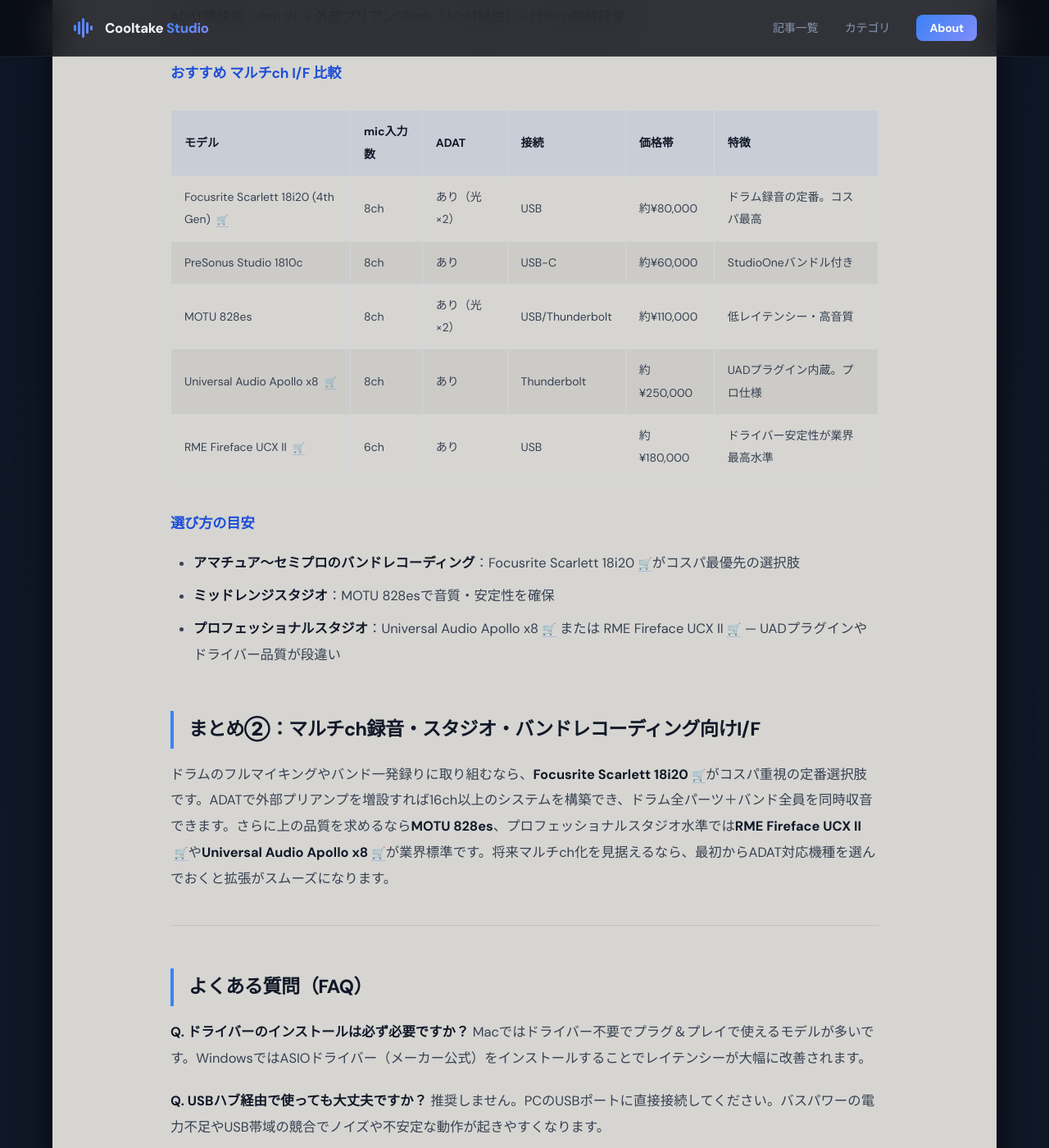
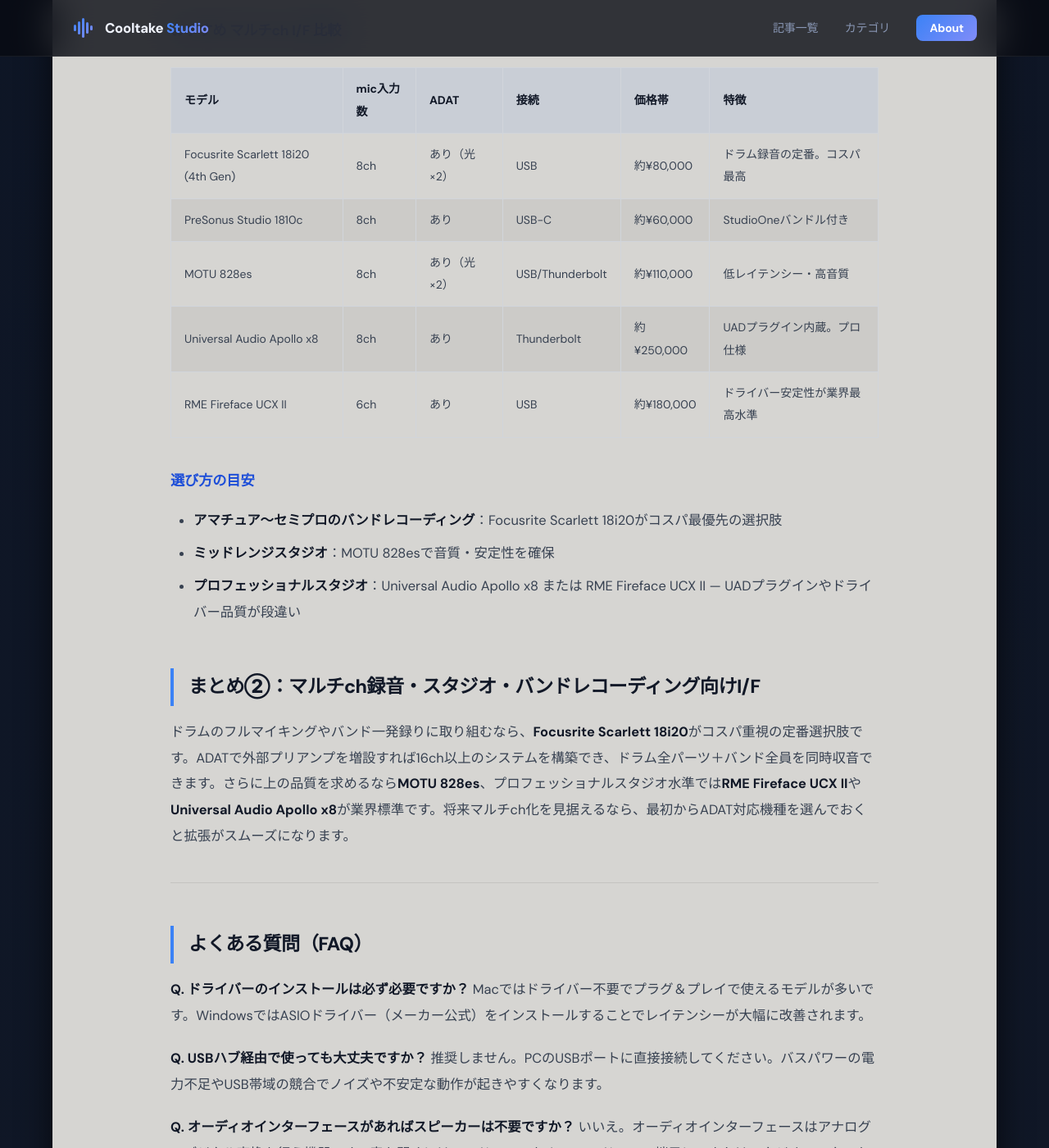
Before and after one commit to cooltake/cooltake.github.io, a Jekyll site: the page built from _posts/2026-05-12-audio-interface-guide.md, in a window 1280 px wide and 1400 px high, scrolled down 5065 px. Shown: the whole window at 82% size. Built offline with Jekyll 4.4.1, drawn with Linux system fonts in a browser that asks for light colours; some web fonts are replaced; some of the changed text lies outside the part shown.

Commit message:
fix(article): remove duplicate ad disclosure and extra blank lines

```diff
--- a/_posts/2026-05-12-audio-interface-guide.md
+++ b/_posts/2026-05-12-audio-interface-guide.md
@@ -68,11 +64,11 @@
 
 | モデル | 価格帯 | 入力数 | 特徴 |
 |--------|--------|--------|------|
-| Focusrite Scarlett Solo (4th Gen) <a href="https://h.accesstrade.net/sp/cc?rk=01001xqc00os63&url=https%3A%2F%2Fwww.soundhouse.co.jp%2Fproducts%2Fdetail%2Fitem%2F328778%2F" rel="nofollow" referrerpolicy="no-referrer-when-downgrade" style="margin-left:.3em;font-size:.85em;text-decoration:none;" title="サウンドハウスで見る">🛒</a> | 約¥15,000 | 1 mic + 1 inst | 初心者定番。ソフト付属 |
-| Focusrite Scarlett 2i2 (4th Gen) <a href="https://h.accesstrade.net/sp/cc?rk=01001xqc00os63&url=https%3A%2F%2Fwww.soundhouse.co.jp%2Fproducts%2Fdetail%2Fitem%2F328775%2F" rel="nofollow" referrerpolicy="no-referrer-when-downgrade" style="margin-left:.3em;font-size:.85em;text-decoration:none;" title="サウンドハウスで見る">🛒</a> | 約¥22,000 | 2 mic/inst | コスパ最強。2チャンネル |
-| Roland Rubix22 <a href="https://h.accesstrade.net/sp/cc?rk=01001xqc00os63&url=https%3A%2F%2Fwww.soundhouse.co.jp%2Fproducts%2Fdetail%2Fitem%2F238227%2F" rel="nofollow" referrerpolicy="no-referrer-when-downgrade" style="margin-left:.3em;font-size:.85em;text-decoration:none;" title="サウンドハウスで見る">🛒</a> | 約¥18,000 | 2 mic/inst | ローランド品質。堅牢な設計 |
-| MOTU M2 <a href="https://h.accesstrade.net/sp/cc?rk=01001xqc00os63&url=https%3A%2F%2Fwww.soundhouse.co.jp%2Fproducts%2Fdetail%2Fitem%2F269730%2F" rel="nofollow" referrerpolicy="no-referrer-when-downgrade" style="margin-left:.3em;font-size:.85em;text-decoration:none;" title="サウンドハウスで見る">🛒</a> | 約¥28,000 | 2 mic/inst | 192kHz対応。音質重視派に |
-| SSL 2+ <a href="https://h.accesstrade.net/sp/cc?rk=01001xqc00os63&url=https%3A%2F%2Fwww.soundhouse.co.jp%2Fproducts%2Fdetail%2Fitem%2F355363%2F" rel="nofollow" referrerpolicy="no-referrer-when-downgrade" style="margin-left:.3em;font-size:.85em;text-decoration:none;" title="サウンドハウスで見る">🛒</a> | 約¥32,000 | 2 mic + 2 inst | プロ仕様。ループバック搭載 |
+| Focusrite Scarlett Solo (4th Gen) | 約¥15,000 | 1 mic + 1 inst | 初心者定番。ソフト付属 |
+| Focusrite Scarlett 2i2 (4th Gen) | 約¥22,000 | 2 mic/inst | コスパ最強。2チャンネル |
+| Roland Rubix22 | 約¥18,000 | 2 mic/inst | ローランド品質。堅牢な設計 |
+| MOTU M2 | 約¥28,000 | 2 mic/inst | 192kHz対応。音質重視派に |
+| SSL 2+ | 約¥32,000 | 2 mic + 2 inst | プロ仕様。ループバック搭載 |
 
 ---
 
@@ -101,7 +97,7 @@
 
 ## まとめ①：ホームスタジオ・宅録向けI/Fの選び方
 
-予算が限られているなら**Focusrite Scarlett 2i2**<a href="https://h.accesstrade.net/sp/cc?rk=01001xqc00os63&url=https%3A%2F%2Fwww.soundhouse.co.jp%2Fproducts%2Fdetail%2Fitem%2F328775%2F" rel="nofollow" referrerpolicy="no-referrer-when-downgrade" style="margin-left:.3em;font-size:.85em;text-decoration:none;" title="サウンドハウスで見る">🛒</a>が最初の選択肢です。予算に余裕があり音質を重視するなら**MOTU M2**<a href="https://h.accesstrade.net/sp/cc?rk=01001xqc00os63&url=https%3A%2F%2Fwww.soundhouse.co.jp%2Fproducts%2Fdetail%2Fitem%2F269730%2F" rel="nofollow" referrerpolicy="no-referrer-when-downgrade" style="margin-left:.3em;font-size:.85em;text-decoration:none;" title="サウンドハウスで見る">🛒</a>が候補に入ります。まずは2イン2アウトのモデルから始めて、録音規模が拡大したときに下記のマルチchモデルへアップグレードする戦略が堅実です。
+予算が限られているなら**Focusrite Scarlett 2i2**が最初の選択肢です。予算に余裕があり音質を重視するなら**MOTU M2**が候補に入ります。まずは2イン2アウトのモデルから始めて、録音規模が拡大したときに下記のマルチchモデルへアップグレードする戦略が堅実です。
 
 ---
 
@@ -139,21 +135,21 @@
 
 | モデル | mic入力数 | ADAT | 接続 | 価格帯 | 特徴 |
 |--------|----------|------|------|--------|------|
-| Focusrite Scarlett 18i20 (4th Gen) <a href="https://h.accesstrade.net/sp/cc?rk=01001xqc00os63&url=https%3A%2F%2Fwww.soundhouse.co.jp%2Fproducts%2Fdetail%2Fitem%2F355083%2F" rel="nofollow" referrerpolicy="no-referrer-when-downgrade" style="margin-left:.3em;font-size:.85em;text-decoration:none;" title="サウンドハウスで見る">🛒</a> | 8ch | あり（光×2） | USB | 約¥80,000 | ドラム録音の定番。コスパ最高 |
+| Focusrite Scarlett 18i20 (4th Gen) | 8ch | あり（光×2） | USB | 約¥80,000 | ドラム録音の定番。コスパ最高 |
 | PreSonus Studio 1810c | 8ch | あり | USB-C | 約¥60,000 | StudioOneバンドル付き |
 | MOTU 828es | 8ch | あり（光×2） | USB/Thunderbolt | 約¥110,000 | 低レイテンシー・高音質 |
-| Universal Audio Apollo x8 <a href="https://h.accesstrade.net/sp/cc?rk=01001xqc00os63&url=https%3A%2F%2Fwww.soundhouse.co.jp%2Fproducts%2Fdetail%2Fitem%2F354752%2F" rel="nofollow" referrerpolicy="no-referrer-when-downgrade" style="margin-left:.3em;font-size:.85em;text-decoration:none;" title="サウンドハウスで見る">🛒</a> | 8ch | あり | Thunderbolt | 約¥250,000 | UADプラグイン内蔵。プロ仕様 |
-| RME Fireface UCX II <a href="https://h.accesstrade.net/sp/cc?rk=01001xqc00os63&url=https%3A%2F%2Fwww.soundhouse.co.jp%2Fproducts%2Fdetail%2Fitem%2F293219%2F" rel="nofollow" referrerpolicy="no-referrer-when-downgrade" style="margin-left:.3em;font-size:.85em;text-decoration:none;" title="サウンドハウスで見る">🛒</a> | 6ch | あり | USB | 約¥180,000 | ドライバー安定性が業界最高水準 |
+| Universal Audio Apollo x8 | 8ch | あり | Thunderbolt | 約¥250,000 | UADプラグイン内蔵。プロ仕様 |
+| RME Fireface UCX II | 6ch | あり | USB | 約¥180,000 | ドライバー安定性が業界最高水準 |
 
 ### 選び方の目安
 
-- **アマチュア〜セミプロのバンドレコーディング**：Focusrite Scarlett 18i20<a href="https://h.accesstrade.net/sp/cc?rk=01001xqc00os63&url=https%3A%2F%2Fwww.soundhouse.co.jp%2Fproducts%2Fdetail%2Fitem%2F355083%2F" rel="nofollow" referrerpolicy="no-referrer-when-downgrade" style="margin-left:.3em;font-size:.85em;text-decoration:none;" title="サウンドハウスで見る">🛒</a>がコスパ最優先の選択肢
+- **アマチュア〜セミプロのバンドレコーディング**：Focusrite Scarlett 18i20がコスパ最優先の選択肢
 - **ミッドレンジスタジオ**：MOTU 828esで音質・安定性を確保
-- **プロフェッショナルスタジオ**：Universal Audio Apollo x8<a href="https://h.accesstrade.net/sp/cc?rk=01001xqc00os63&url=https%3A%2F%2Fwww.soundhouse.co.jp%2Fproducts%2Fdetail%2Fitem%2F354752%2F" rel="nofollow" referrerpolicy="no-referrer-when-downgrade" style="margin-left:.3em;font-size:.85em;text-decoration:none;" title="サウンドハウスで見る">🛒</a> または RME Fireface UCX II<a href="https://h.accesstrade.net/sp/cc?rk=01001xqc00os63&url=https%3A%2F%2Fwww.soundhouse.co.jp%2Fproducts%2Fdetail%2Fitem%2F293219%2F" rel="nofollow" referrerpolicy="no-referrer-when-downgrade" style="margin-left:.3em;font-size:.85em;text-decoration:none;" title="サウンドハウスで見る">🛒</a> — UADプラグインやドライバー品質が段違い
+- **プロフェッショナルスタジオ**：Universal Audio Apollo x8 または RME Fireface UCX II — UADプラグインやドライバー品質が段違い
 
 ## まとめ②：マルチch録音・スタジオ・バンドレコーディング向けI/F
 
-ドラムのフルマイキングやバンド一発録りに取り組むなら、**Focusrite Scarlett 18i20**<a href="https://h.accesstrade.net/sp/cc?rk=01001xqc00os63&url=https%3A%2F%2Fwww.soundhouse.co.jp%2Fproducts%2Fdetail%2Fitem%2F355083%2F" rel="nofollow" referrerpolicy="no-referrer-when-downgrade" style="margin-left:.3em;font-size:.85em;text-decoration:none;" title="サウンドハウスで見る">🛒</a>がコスパ重視の定番選択肢です。ADATで外部プリアンプを増設すれば16ch以上のシステムを構築でき、ドラム全パーツ＋バンド全員を同時収音できます。さらに上の品質を求めるなら**MOTU 828es**、プロフェッショナルスタジオ水準では**RME Fireface UCX II**<a href="https://h.accesstrade.net/sp/cc?rk=01001xqc00os63&url=https%3A%2F%2Fwww.soundhouse.co.jp%2Fproducts%2Fdetail%2Fitem%2F293219%2F" rel="nofollow" referrerpolicy="no-referrer-when-downgrade" style="margin-left:.3em;font-size:.85em;text-decoration:none;" title="サウンドハウスで見る">🛒</a>や**Universal Audio Apollo x8**<a href="https://h.accesstrade.net/sp/cc?rk=01001xqc00os63&url=https%3A%2F%2Fwww.soundhouse.co.jp%2Fproducts%2Fdetail%2Fitem%2F354752%2F" rel="nofollow" referrerpolicy="no-referrer-when-downgrade" style="margin-left:.3em;font-size:.85em;text-decoration:none;" title="サウンドハウスで見る">🛒</a>が業界標準です。将来マルチch化を見据えるなら、最初からADAT対応機種を選んでおくと拡張がスムーズになります。
+ドラムのフルマイキングやバンド一発録りに取り組むなら、**Focusrite Scarlett 18i20**がコスパ重視の定番選択肢です。ADATで外部プリアンプを増設すれば16ch以上のシステムを構築でき、ドラム全パーツ＋バンド全員を同時収音できます。さらに上の品質を求めるなら**MOTU 828es**、プロフェッショナルスタジオ水準では**RME Fireface UCX II**や**Universal Audio Apollo x8**が業界標準です。将来マルチch化を見据えるなら、最初からADAT対応機種を選んでおくと拡張がスムーズになります。
 
 
 ---
```
Also changed, not shown: other parts of _posts/2026-05-12-audio-interface-guide.md (+0 -4 lines).
